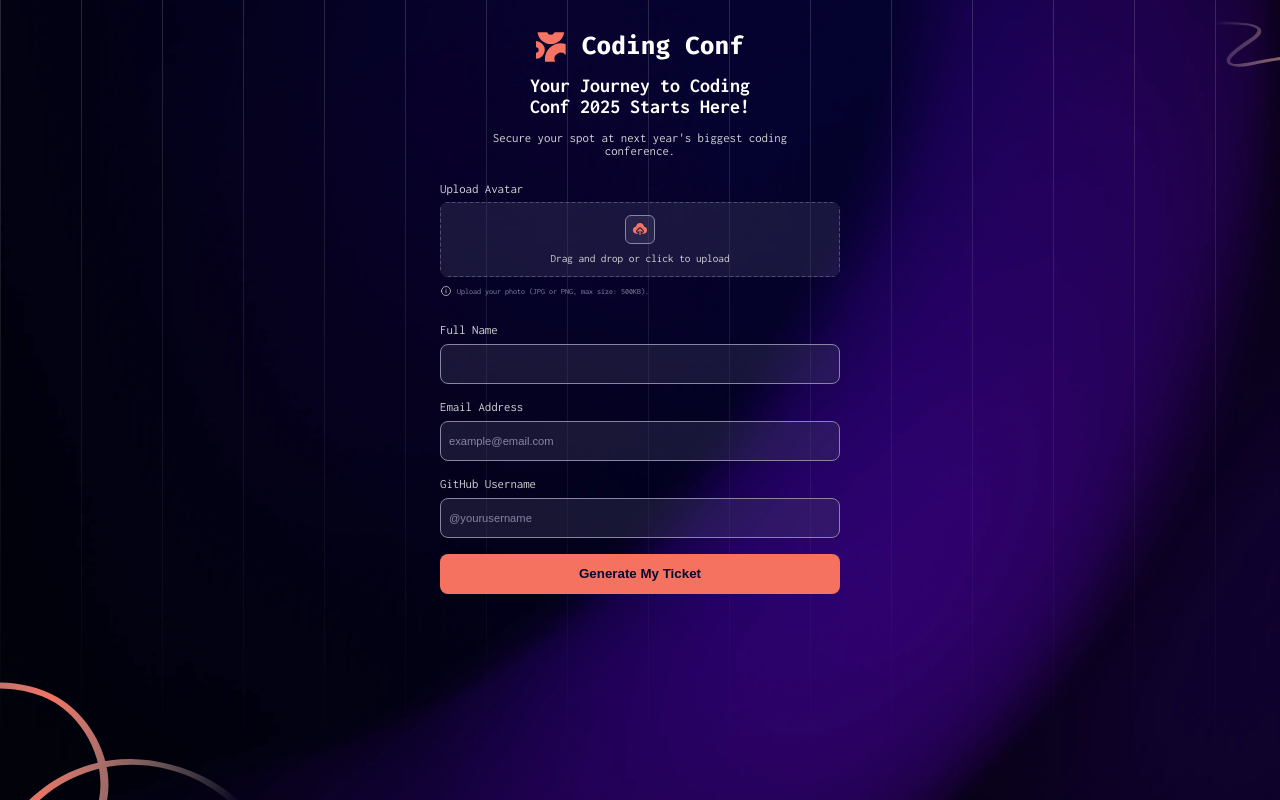
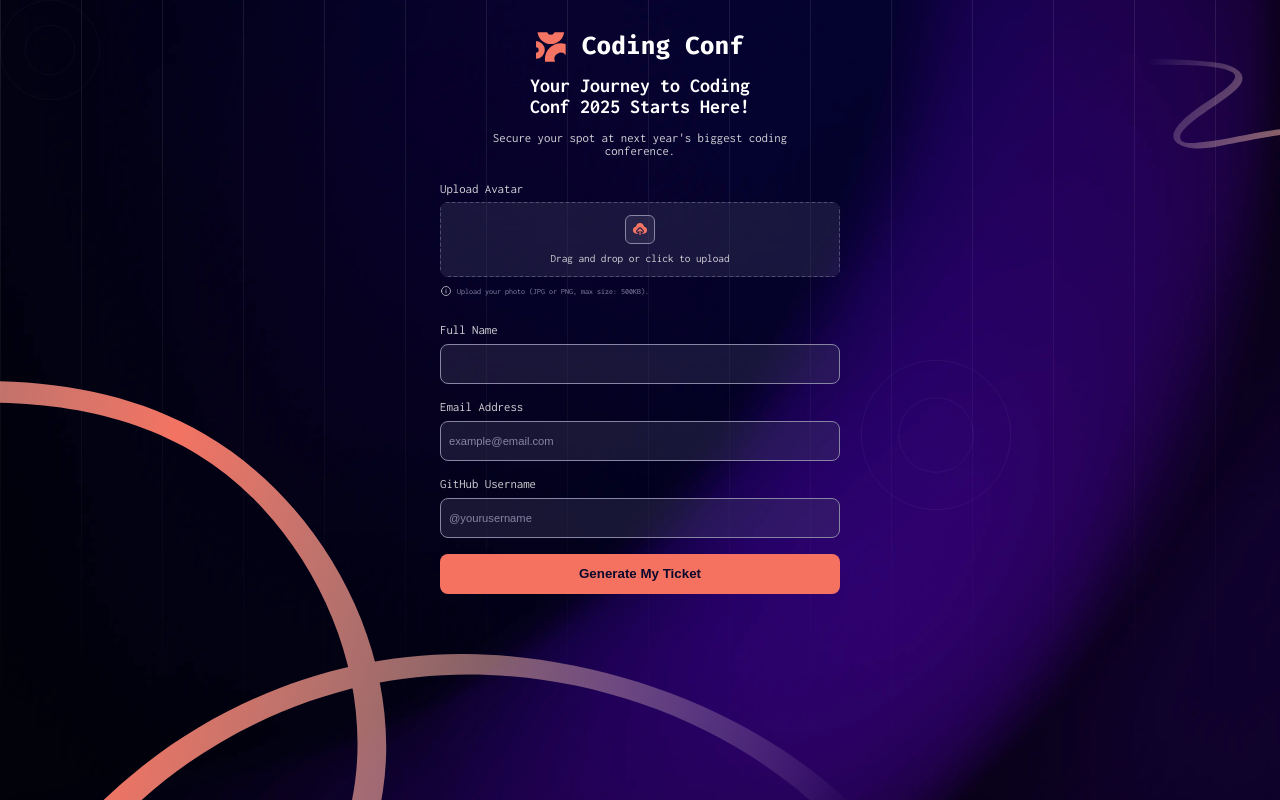
Before and after one commit to KonieK981/conference-ticket-generator-main, a React (Vite) app: page / in a window 1280 px wide. Built offline with nearby package versions, Linux system fonts and the light colour scheme.

Commit message:
feat: update BackgroundLayout component and styles for improved responsiveness and visual consistency

```diff
--- a/src/components/BackgroundLayout/BackgroundLayout.jsx
+++ b/src/components/BackgroundLayout/BackgroundLayout.jsx
@@ -13,7 +13,16 @@ function BackgroundLayout({ children }) {
         alt="Lines decoration"
         className={styles.topRight}
       />
-
+      <img
+        src="/assets/images/pattern-circle.svg"
+        alt="Circle decoration"
+        className={styles.topCircle}
+      />
+      <img
+        src="/assets/images/pattern-circle.svg"
+        alt="Circle decoration"
+        className={styles.middleCircle}
+      />
       <picture>
         <source
           media="(min-width:768px)"
--- a/src/components/BackgroundLayout/styles.module.css
+++ b/src/components/BackgroundLayout/styles.module.css
@@ -15,21 +15,10 @@
   }
 }
 
-@media (min-width: 640px) {
-  .container {
-    background-image: url("/assets/images/background-tablet.png");
-  }
-}
-
-@media (min-width: 1024px) {
-  .container {
-    background-image: url("/assets/images/background-desktop.png");
-  }
-}
-
 .topCenter {
   top: 0;
   left: 0;
+  opacity: 0.6;
 }
 
 .topRight {
@@ -49,3 +38,54 @@
   z-index: 1;
   padding: 2rem;
 }
+
+.topCircle {
+  top: -23px;
+  left: -23px;
+  width: 100px;
+  opacity: 0.7;
+}
+
+.middleCircle {
+  top: 50%;
+  right: 0;
+  width: 100px;
+  opacity: 0.7;
+}
+
+@media (min-width: 640px) {
+  .container {
+    background-image: url("/assets/images/background-tablet.png");
+  }
+  .topCircle {
+    top: 0;
+    left: 0;
+  }
+
+  .middleCircle {
+    top: 50%;
+    right: -41px;
+  }
+}
+
+@media (min-width: 1024px) {
+  .container {
+    background-image: url("/assets/images/background-desktop.png");
+  }
+  .topRight {
+    top: 7%;
+    width: 200px;
+  }
+
+  .middleCircle {
+    top: 45%;
+    right: 21%;
+    width: 150px;
+  }
+
+  .bottomLeft {
+    bottom: 0;
+    left: 0;
+    width: 890px;
+  }
+}
```
